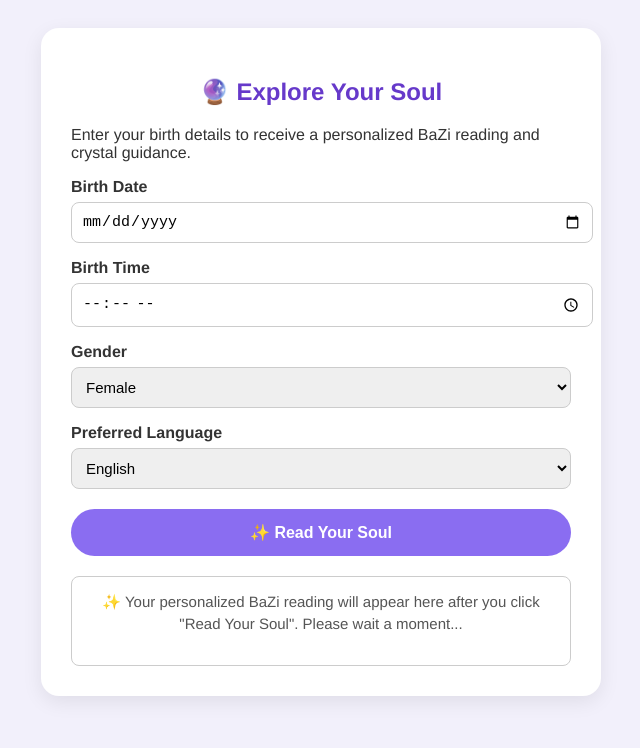
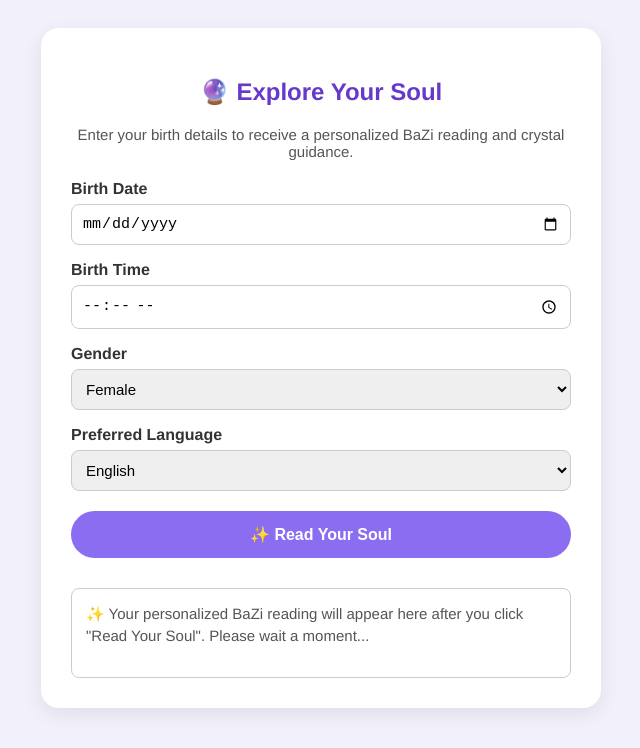
Before and after one commit to soulstonehouse/soulstone-matching, a plain HTML site: page public/index.html in a window 1280 px wide. Shown: the whole page, without its empty margins (319-959 px from the left). Drawn offline with Linux system fonts and the light colour scheme.

Commit message:
Update index.html

```diff
--- a/public/index.html
+++ b/public/index.html
@@ -24,6 +24,12 @@
       text-align: center;
       margin-bottom: 20px;
     }
+    p {
+      text-align: center;
+      color: #555;
+      font-size: 15px;
+      margin-bottom: 20px;
+    }
     label {
       display: block;
       margin: 16px 0 6px;
@@ -35,6 +41,7 @@
       border-radius: 8px;
       border: 1px solid #ccc;
       font-size: 15px;
+      box-sizing: border-box;
     }
     button {
       margin-top: 20px;
@@ -53,6 +60,15 @@
     }
     #result {
       margin-top: 30px;
+      border: 1px solid #ccc;
+      border-radius: 8px;
+      padding: 14px;
+      background: white;
+      color: #555;
+      text-align: left;
+      min-height: 60px;
+      font-size: 15px;
+      line-height: 1.5;
     }
   </style>
   <script src="js/bazi.js" defer></script>
@@ -83,19 +99,9 @@
 
     <button id="analyzeBtn">✨ Read Your Soul</button>
 
-    <div id="result" style="
-  margin-top: 20px;
-  border: 1px solid #ccc;
-  border-radius: 8px;
-  padding: 14px;
-  background: white;
-  color: #555;
-  text-align: center;
-  min-height: 60px;
-  font-size: 15px;
-  line-height: 1.5;
-">
-  ✨ Your personalized BaZi reading will appear here after you click "Read Your Soul". Please wait a moment...
-</div>
+    <div id="result">
+      ✨ Your personalized BaZi reading will appear here after you click "Read Your Soul". Please wait a moment...
+    </div>
+  </div>
 </body>
 </html>
```
